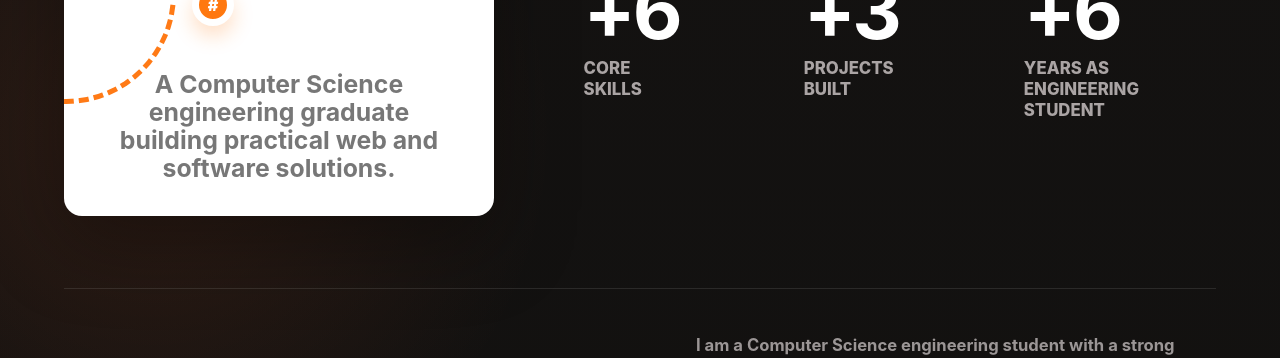
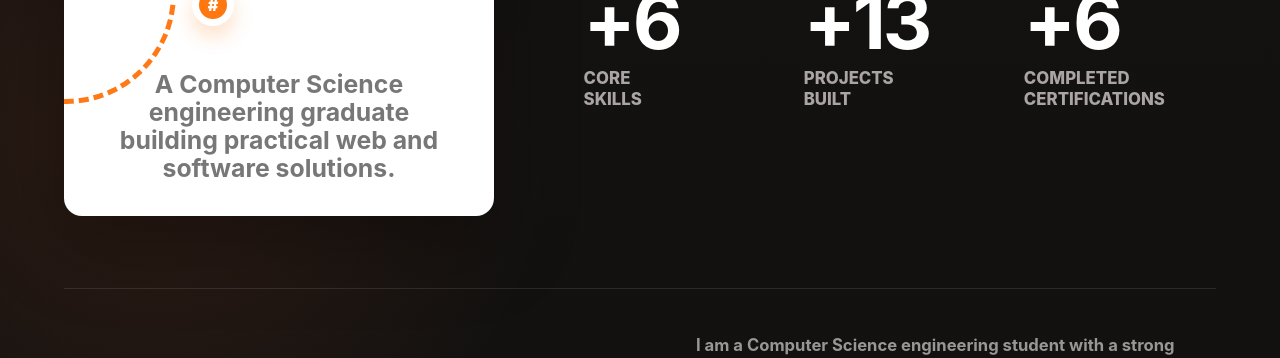
Before and after one commit to krvishal23/portfolio, a plain HTML site: page index.html in a window 1280 px wide. Shown: the part 742-1100 px from the top of the page. Drawn offline with Linux system fonts and the light colour scheme.

Commit message:
Update index.html

```diff
--- a/index.html
+++ b/index.html
@@ -739,8 +739,8 @@
         </p>
         <div class="stats" aria-label="Portfolio highlights">
           <div class="stat"><strong>+6</strong><span>Core<br />Skills</span></div>
-          <div class="stat"><strong>+3</strong><span>Projects<br />Built</span></div>
-          <div class="stat"><strong>+6</strong><span>Years As<br />Engineering Student</span></div>
+          <div class="stat"><strong>+13</strong><span>Projects<br />Built</span></div>
+          <div class="stat"><strong>+6</strong><span>Completed<br />Certifications</span></div>
         </div>
       </div>
     </section>
```
